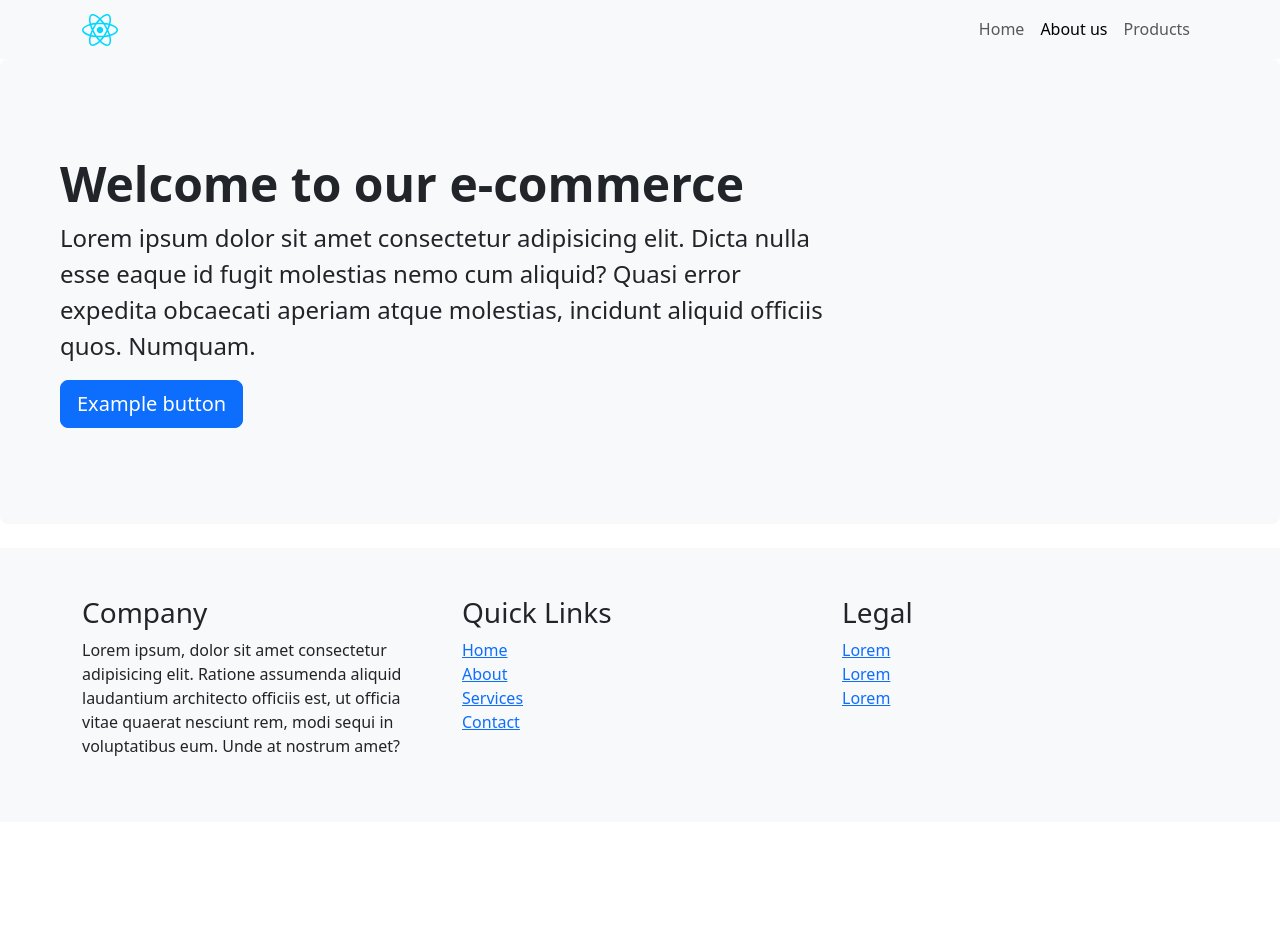
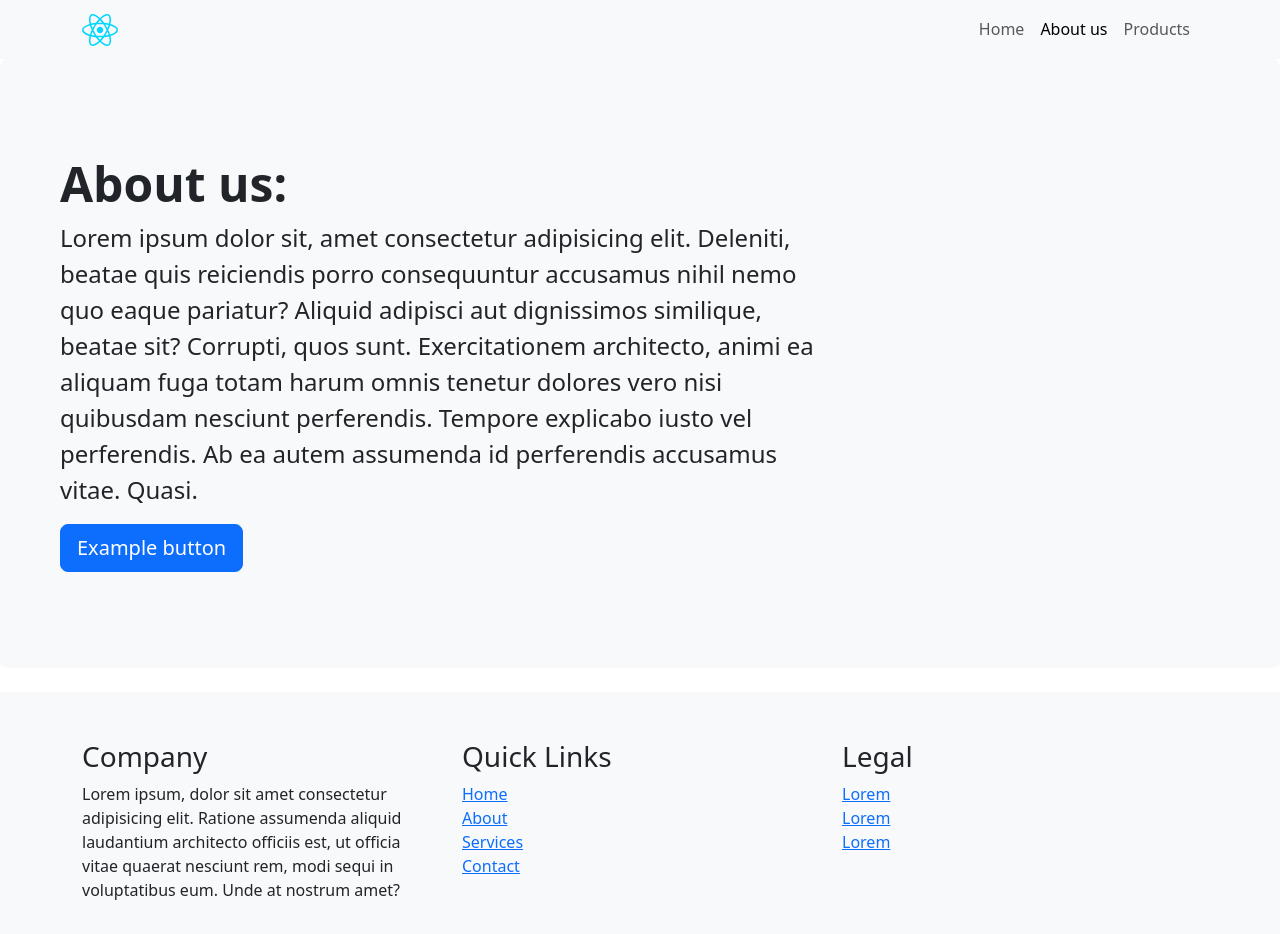
Before and after one commit to simone-sampino/react-router, a React (Vite) app: page /about in a window 1280 px wide. Shown: the top 934 px of the page. Before the commit the page ends 822 px from the top, so only its background shows below. Built offline with nearby package versions, Linux system fonts and the light colour scheme.

Commit message:
Implement DefaultLayout component; refactor App component to use DefaultLayout for consistent header and footer structure across pages

```diff
--- a/src/App.jsx
+++ b/src/App.jsx
@@ -2,15 +2,18 @@ import { BrowserRouter, Routes, Route } from "react-router-dom";
 import HomePage from "./pages/HomePage";
 import AboutPage from "./pages/AboutPage";
 import ProductsPage from "./pages/ProductsPage";
+import DefaultLayout from "./layouts/DefaultLayout";
 
 function App() {
   return (
     <>
       <BrowserRouter>
         <Routes>
-          <Route index Component={HomePage}></Route>
-          <Route path="/about" Component={AboutPage}></Route>
-          <Route path="/products" Component={ProductsPage}></Route>
+          <Route Component={DefaultLayout}>
+            <Route index Component={HomePage} />
+            <Route path="/about" Component={AboutPage} />
+            <Route path="/products" Component={ProductsPage} />
+          </Route>
         </Routes>
       </BrowserRouter>
     </>
--- /dev/null
+++ b/src/layouts/DefaultLayout.jsx
@@ -0,0 +1,15 @@
+import { Outlet } from "react-router-dom";
+import Header from "../components/Header";
+import Footer from "../components/Footer";
+
+export default function DefaultLayout() {
+  return (
+    <>
+      <Header />
+
+      <Outlet />
+
+      <Footer />
+    </>
+  );
+}
--- a/src/pages/AboutPage.jsx
+++ b/src/pages/AboutPage.jsx
@@ -1,22 +1,25 @@
-import Header from "../components/Header";
-import Footer from "../components/Footer";
+// import Header from "../components/Header";
+// import Footer from "../components/Footer";
 
 export default function AboutPage() {
   return (
     <>
-      {/* header */}
-      <Header />
+      {/* <Header /> */}
 
       {/* main */}
       <main>
         <div className="p-5 mb-4 bg-light rounded-3">
           <div className="container-fluid py-5">
-            <h1 className="display-5 fw-bold">Welcome to our e-commerce</h1>
+            <h1 className="display-5 fw-bold">About us:</h1>
             <p className="col-md-8 fs-4">
-              Lorem ipsum dolor sit amet consectetur adipisicing elit. Dicta
-              nulla esse eaque id fugit molestias nemo cum aliquid? Quasi error
-              expedita obcaecati aperiam atque molestias, incidunt aliquid
-              officiis quos. Numquam.
+              Lorem ipsum dolor sit, amet consectetur adipisicing elit.
+              Deleniti, beatae quis reiciendis porro consequuntur accusamus
+              nihil nemo quo eaque pariatur? Aliquid adipisci aut dignissimos
+              similique, beatae sit? Corrupti, quos sunt. Exercitationem
+              architecto, animi ea aliquam fuga totam harum omnis tenetur
+              dolores vero nisi quibusdam nesciunt perferendis. Tempore
+              explicabo iusto vel perferendis. Ab ea autem assumenda id
+              perferendis accusamus vitae. Quasi.
             </p>
             <button className="btn btn-primary btn-lg" type="button">
               Example button
@@ -25,8 +28,7 @@ export default function AboutPage() {
         </div>
       </main>
 
-      {/* footer */}
-      <Footer />
+      {/* <Footer /> */}
     </>
   );
 }
--- a/src/pages/HomePage.jsx
+++ b/src/pages/HomePage.jsx
@@ -1,11 +1,10 @@
-import Header from "../components/Header";
-import Footer from "../components/Footer";
+// import Header from "../components/Header";
+// import Footer from "../components/Footer";
 
 export default function HomePage() {
   return (
     <>
-      {/* header */}
-      <Header />
+      {/* <Header /> */}
 
       {/* main */}
       <main>
@@ -25,8 +24,7 @@ export default function HomePage() {
         </div>
       </main>
 
-      {/* footer */}
-      <Footer />
+      {/* <Footer /> */}
     </>
   );
 }
--- a/src/pages/ProductsPage.jsx
+++ b/src/pages/ProductsPage.jsx
@@ -1,6 +1,6 @@
 import React, { useState, useEffect } from "react";
-import Header from "../components/Header";
-import Footer from "../components/Footer";
+// import Header from "../components/Header";
+// import Footer from "../components/Footer";
 
 export default function ProductsPage() {
   const [products, setProducts] = useState([]);
@@ -13,8 +13,7 @@ export default function ProductsPage() {
 
   return (
     <>
-      {/* header */}
-      <Header />
+      {/* <Header /> */}
 
       {/* main */}
       <main className="bg-secondary-subtle">
@@ -51,8 +50,7 @@ export default function ProductsPage() {
         </div>
       </main>
 
-      {/* footer */}
-      <Footer />
+      {/* <Footer /> */}
     </>
   );
 }
```
